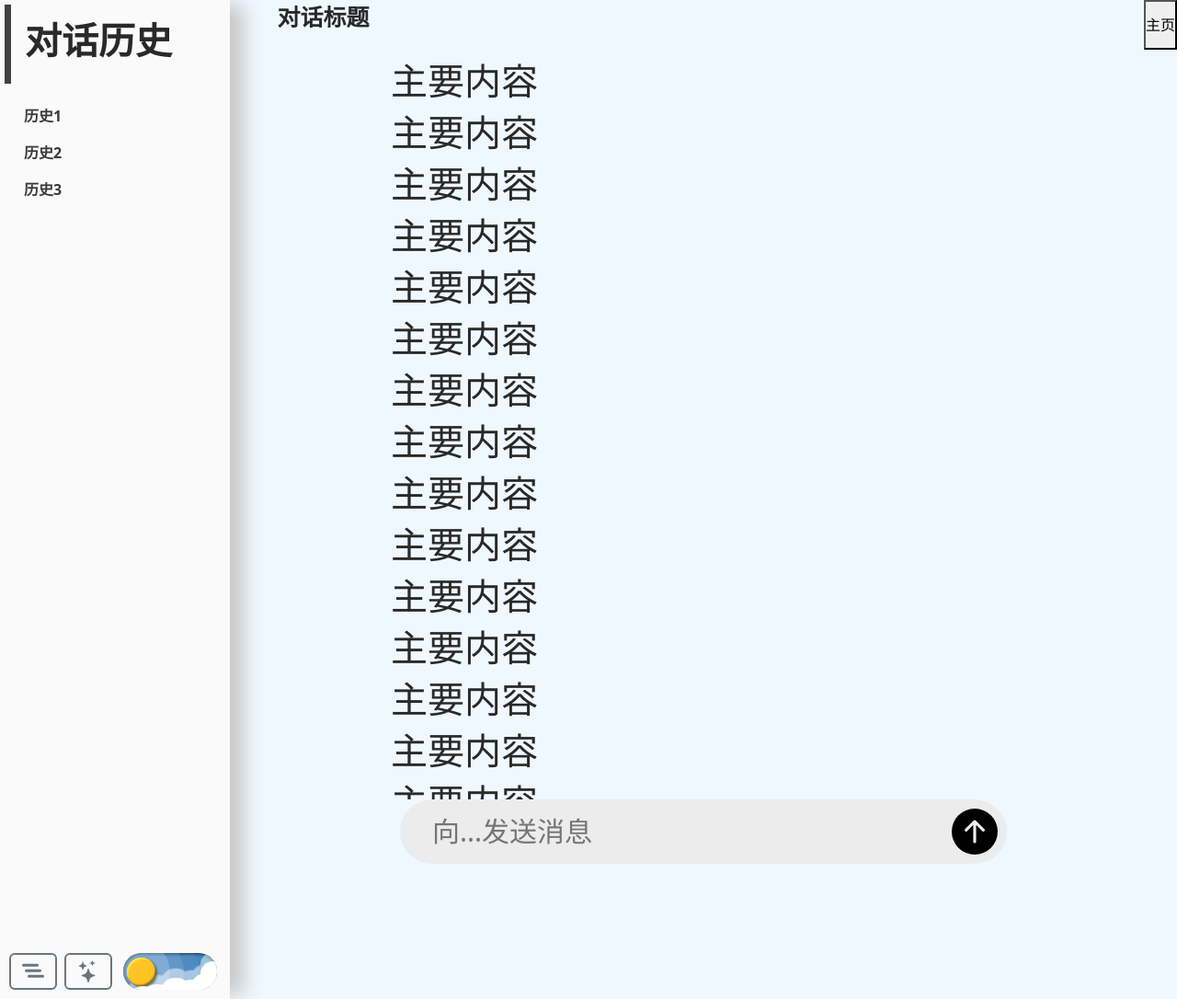
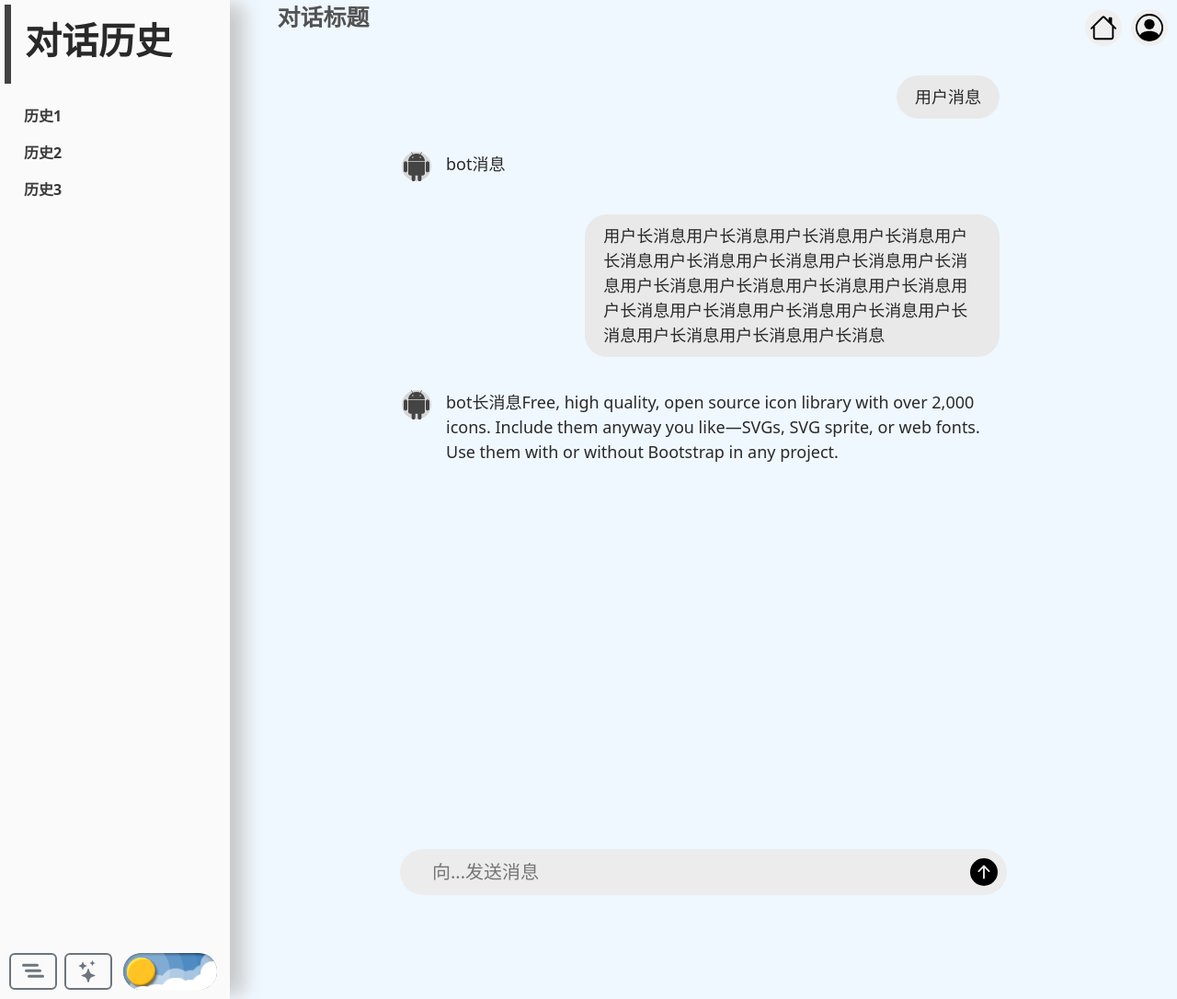
Before and after one commit to ShIkI-1/shu-ces-homework-group1, a Django app: page / in a window 1280 px wide. Shown: the whole page at 92% size. Run offline with Django 4.2, Linux system fonts and the light colour scheme; some libraries are stand-ins or nearby versions.

Commit message:
用户头像，回到主页，对话框样式实现

```diff
--- a/aiPlatform/statics/css/chat.css
+++ b/aiPlatform/statics/css/chat.css
@@ -104,6 +104,15 @@ body[data-theme="dark"] .sidebarList{
     font-size: 40px;
 }
 
+/* 标题栏 */
+.titleBar{
+    color: #535353;
+}
+
+body[data-theme="dark"] .titleBar{
+    color: #b3b3b3;
+}
+
 /* 对话窗口 */
 
 .chat-container{
@@ -115,8 +124,8 @@ body[data-theme="dark"] .sidebarList{
 
 
 .messages {
-    height: 75%;
-    min-height: 75% !important;
+    height: 80%;
+    min-height: 80% !important;
 
     /* margin-bottom: 20px; */
     /* border: 1px solid #ddd; */
@@ -125,7 +134,51 @@ body[data-theme="dark"] .sidebarList{
     /* background-color: white; */
 }
 
-.button-container{
+
+.userMessageContainer {
+    display: flex;
+    justify-content: right;
+    width: 100%;
+    padding: 18px;
+}
+
+.userMessage{
+    background-color: rgb(233, 233, 233);
+    font-size: 1.125rem;
+    border-radius: 1.5rem;
+    max-width: 70%;
+    padding :10px 20px 10px 20px;
+}
+
+body[data-theme="dark"] .userMessage{
+    background-color: rgb(27, 27, 27);
+    font-size: 1.125rem;
+    border-radius: 1.5rem;
+    max-width: 70%;
+    padding :10px 20px 10px 20px;
+}
+
+.botMessageContainer{
+    padding: 18px 12px 18px 12px;
+    display: flex;
+    justify-content: left;
+    gap: 1rem;
+}
+
+.botIcon{
+    height: 32px;
+    width: 32px;
+    border-radius: 16px;
+}
+
+.botMessage{
+    flex: 1;
+    font-size: 1.125rem;
+
+}
+
+/* 按钮组 */
+.button-container {
     display: flex;
     border: 3px;
     padding: 10px;
@@ -142,10 +195,10 @@ body[data-theme="dark"] .sidebarList{
     resize: none;
     overflow-y: auto;
     scrollbar-width: thin;
-    min-height: 50px;
-    line-height: 50px;
+    min-height: 30px;
+    line-height: 30px;
     padding-left: 25px;
-    font-size: 30px;
+    font-size: 20px;
     flex: 1;
 }
 
--- a/aiPlatform/templates/chat.html
+++ b/aiPlatform/templates/chat.html
@@ -61,32 +61,54 @@
         </div>
     </nav>
     <main class="content" style="height: 100vh;">
-        <div style="height: 5%; max-height: 50px;min-height: 5%;text-align: start;display: flex;">
+        <div class="titleBar" style="height: 5%; max-height: 50px;min-height: 5%;text-align: start;display: flex;">
             <div style="font-size: 25px; font-weight: 600;flex: 1;padding-left: 5%;">对话标题</div>
-            <button>主页</button>
+
+            <button class=" btn-outline-secondary none-outline-button button-dark" style="border-radius: 50%;width: 40px;height: 40px;margin-top: 10px;margin-right: 10px;" >
+                <svg xmlns="http://www.w3.org/2000/svg" width="30" height="30" fill="currentColor" class="bi bi-house" viewBox="0 0 16 16">
+                    <path d="M8.707 1.5a1 1 0 0 0-1.414 0L.646 8.146a.5.5 0 0 0 .708.708L2 8.207V13.5A1.5 1.5 0 0 0 3.5 15h9a1.5 1.5 0 0 0 1.5-1.5V8.207l.646.647a.5.5 0 0 0 .708-.708L13 5.793V2.5a.5.5 0 0 0-.5-.5h-1a.5.5 0 0 0-.5.5v1.293zM13 7.207V13.5a.5.5 0 0 1-.5.5h-9a.5.5 0 0 1-.5-.5V7.207l5-5z"/>
+                  </svg>
+
+            </button>
+            <button class=" btn-outline-secondary none-outline-button button-dark" style="border-radius: 50%;width: 40px;height: 40px;margin-top: 10px;margin-right: 10px;" >
+                <svg xmlns="http://www.w3.org/2000/svg" width="30" height="30" fill="currentColor" class="bi bi-person-circle" viewBox="0 0 16 16">
+                    <path d="M11 6a3 3 0 1 1-6 0 3 3 0 0 1 6 0"/>
+                    <path fill-rule="evenodd" d="M0 8a8 8 0 1 1 16 0A8 8 0 0 1 0 8m8-7a7 7 0 0 0-5.468 11.37C3.242 11.226 4.805 10 8 10s4.757 1.225 5.468 2.37A7 7 0 0 0 8 1"/>
+                  </svg>
+
+            </button>
         </div>
         <!-- 主内容区域 -->
         <div style="overflow-y: scroll; ">
             <div class="chat-container">
                 <div class="messages" id="messages">
-                    <h1>主要内容</h1>
-                    <h1>主要内容</h1>
-                    <h1>主要内容</h1>
-                    <h1>主要内容</h1>
-                    <h1>主要内容</h1>
-                    <h1>主要内容</h1>
-                    <h1>主要内容</h1>
-                    <h1>主要内容</h1>
-                    <h1>主要内容</h1>
-                    <h1>主要内容</h1>
-                    <h1>主要内容</h1>
-                    <h1>主要内容</h1>
-                    <h1>主要内容</h1>
-                    <h1>主要内容</h1>
-                    <h1>主要内容</h1>
-                    <h1>主要内容</h1>
-                    <h1>主要内容</h1>
-                    <p>这里是主要内容。</p>
+
+                    <div class="userMessageContainer">
+                        <div class="userMessage">用户消息</div>
+                    </div>
+                    <div class="botMessageContainer">
+                        <div class="botIcon" style="background-color: rgb(214, 214, 214);color:rgb(68, 68, 68);">
+                            <svg xmlns="http://www.w3.org/2000/svg" width="32" height="32" fill="currentColor" class="bi bi-android2" viewBox="0 0 16 16">
+                                <path d="m10.213 1.471.691-1.26q.069-.124-.048-.192-.128-.057-.195.058l-.7 1.27A4.8 4.8 0 0 0 8.005.941q-1.032 0-1.956.404l-.7-1.27Q5.281-.037 5.154.02q-.117.069-.049.193l.691 1.259a4.25 4.25 0 0 0-1.673 1.476A3.7 3.7 0 0 0 3.5 5.02h9q0-1.125-.623-2.072a4.27 4.27 0 0 0-1.664-1.476ZM6.22 3.303a.37.37 0 0 1-.267.11.35.35 0 0 1-.263-.11.37.37 0 0 1-.107-.264.37.37 0 0 1 .107-.265.35.35 0 0 1 .263-.11q.155 0 .267.11a.36.36 0 0 1 .112.265.36.36 0 0 1-.112.264m4.101 0a.35.35 0 0 1-.262.11.37.37 0 0 1-.268-.11.36.36 0 0 1-.112-.264q0-.154.112-.265a.37.37 0 0 1 .268-.11q.155 0 .262.11a.37.37 0 0 1 .107.265q0 .153-.107.264M3.5 11.77q0 .441.311.75.311.306.76.307h.758l.01 2.182q0 .414.292.703a.96.96 0 0 0 .7.288.97.97 0 0 0 .71-.288.95.95 0 0 0 .292-.703v-2.182h1.343v2.182q0 .414.292.703a.97.97 0 0 0 .71.288.97.97 0 0 0 .71-.288.95.95 0 0 0 .292-.703v-2.182h.76q.436 0 .749-.308.31-.307.311-.75V5.365h-9zm10.495-6.587a.98.98 0 0 0-.702.278.9.9 0 0 0-.293.685v4.063q0 .406.293.69a.97.97 0 0 0 .702.284q.42 0 .712-.284a.92.92 0 0 0 .293-.69V6.146a.9.9 0 0 0-.293-.685 1 1 0 0 0-.712-.278m-12.702.283a1 1 0 0 1 .712-.283q.41 0 .702.283a.9.9 0 0 1 .293.68v4.063a.93.93 0 0 1-.288.69.97.97 0 0 1-.707.284 1 1 0 0 1-.712-.284.92.92 0 0 1-.293-.69V6.146q0-.396.293-.68"/>
+                              </svg>
+                        </div>
+                        <div class="botMessage">
+                            bot消息
+                        </div>
+                    </div>
+                    <div class="userMessageContainer">
+                        <div class="userMessage">用户长消息用户长消息用户长消息用户长消息用户长消息用户长消息用户长消息用户长消息用户长消息用户长消息用户长消息用户长消息用户长消息用户长消息用户长消息用户长消息用户长消息用户长消息用户长消息用户长消息用户长消息</div>
+                    </div>
+                    <div class="botMessageContainer">
+                        <div class="botIcon" style="background-color: rgb(214, 214, 214);color:rgb(68, 68, 68);">
+                            <svg xmlns="http://www.w3.org/2000/svg" width="32" height="32" fill="currentColor" class="bi bi-android2" viewBox="0 0 16 16">
+                                <path d="m10.213 1.471.691-1.26q.069-.124-.048-.192-.128-.057-.195.058l-.7 1.27A4.8 4.8 0 0 0 8.005.941q-1.032 0-1.956.404l-.7-1.27Q5.281-.037 5.154.02q-.117.069-.049.193l.691 1.259a4.25 4.25 0 0 0-1.673 1.476A3.7 3.7 0 0 0 3.5 5.02h9q0-1.125-.623-2.072a4.27 4.27 0 0 0-1.664-1.476ZM6.22 3.303a.37.37 0 0 1-.267.11.35.35 0 0 1-.263-.11.37.37 0 0 1-.107-.264.37.37 0 0 1 .107-.265.35.35 0 0 1 .263-.11q.155 0 .267.11a.36.36 0 0 1 .112.265.36.36 0 0 1-.112.264m4.101 0a.35.35 0 0 1-.262.11.37.37 0 0 1-.268-.11.36.36 0 0 1-.112-.264q0-.154.112-.265a.37.37 0 0 1 .268-.11q.155 0 .262.11a.37.37 0 0 1 .107.265q0 .153-.107.264M3.5 11.77q0 .441.311.75.311.306.76.307h.758l.01 2.182q0 .414.292.703a.96.96 0 0 0 .7.288.97.97 0 0 0 .71-.288.95.95 0 0 0 .292-.703v-2.182h1.343v2.182q0 .414.292.703a.97.97 0 0 0 .71.288.97.97 0 0 0 .71-.288.95.95 0 0 0 .292-.703v-2.182h.76q.436 0 .749-.308.31-.307.311-.75V5.365h-9zm10.495-6.587a.98.98 0 0 0-.702.278.9.9 0 0 0-.293.685v4.063q0 .406.293.69a.97.97 0 0 0 .702.284q.42 0 .712-.284a.92.92 0 0 0 .293-.69V6.146a.9.9 0 0 0-.293-.685 1 1 0 0 0-.712-.278m-12.702.283a1 1 0 0 1 .712-.283q.41 0 .702.283a.9.9 0 0 1 .293.68v4.063a.93.93 0 0 1-.288.69.97.97 0 0 1-.707.284 1 1 0 0 1-.712-.284.92.92 0 0 1-.293-.69V6.146q0-.396.293-.68"/>
+                              </svg>
+                        </div>
+                        <div class="botMessage">
+                            bot长消息Free, high quality, open source icon library with over 2,000 icons. Include them anyway you like—SVGs, SVG sprite, or web fonts. Use them with or without Bootstrap in any project.
+                        </div>
+                    </div>
 
                 </div>
             </div>
@@ -95,8 +117,8 @@
         <div class="chat-container" style="margin-bottom: 40px;padding: 20px; padding-top: 0;">
             <div class="button-container">
             <textarea class="chat-input" rows="1" placeholder="向...发送消息"></textarea>
-            <button class=" btn-outline-secondary none-outline-button button-dark" style="border-radius: 50%;width: 50px;height: 50px;" >
-                <svg xmlns="http://www.w3.org/2000/svg" width="50" height="50" fill="currentColor" class="bi bi-arrow-up-circle-fill" viewBox="0 0 16 16">
+            <button class=" btn-outline-secondary none-outline-button button-dark" style="border-radius: 50%;width: 30px;height: 30px;" >
+                <svg xmlns="http://www.w3.org/2000/svg" width="30" height="30" fill="currentColor" class="bi bi-arrow-up-circle-fill" viewBox="0 0 16 16">
                     <path d="M16 8A8 8 0 1 0 0 8a8 8 0 0 0 16 0m-7.5 3.5a.5.5 0 0 1-1 0V5.707L5.354 7.854a.5.5 0 1 1-.708-.708l3-3a.5.5 0 0 1 .708 0l3 3a.5.5 0 0 1-.708.708L8.5 5.707z"/>
                   </svg>
 
```
Also changed, not shown: 1 other file.
